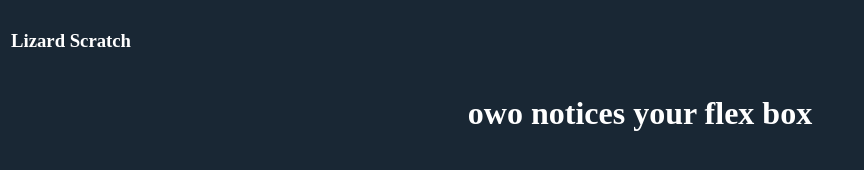
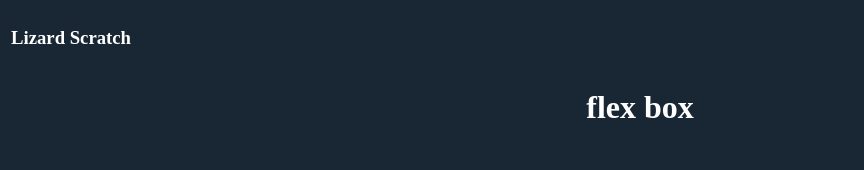
Before and after one commit to Call-of-Lizard/lizard-scratch, a plain HTML site: page index.html in a window 1280 px wide. Shown: the whole page, without its empty margins (0-864 px from the left). Drawn offline with Linux system fonts and the light colour scheme.

Commit message:
comments
literally nothing of value lol

```diff
--- a/index.html
+++ b/index.html
@@ -1,19 +1,22 @@
 <!DOCTYPE html>
 <html>
     <head>
+        <!--meta parts-->
         <title>Lizard Scratch</title>
         <link rel="stylesheet" href="lizardScratch.css">
         <meta name="viewport" content="width=device-width, initial-scale=1.0">
         <link rel="icon" type="image/x-icon" href="https://i.imgur.com/9yk0ckn.png">
     </head>
     <body>
+        <!--header-->
         <header>
             <div class="headerBack">
                 <h3>Lizard Scratch</h3>
             </div>
         </header>
+        <!--main body-->
         <div class="midBox">
-        <h1>owo notices your flex box</h1>
+        <h1>flex box</h1>
         </div>
     </body>
 </html>
--- a/lizardScratch.css
+++ b/lizardScratch.css
@@ -14,7 +14,8 @@ header{
 }
 
 .headerBack{
-    margin: 3px;
+    margin-left: 3px;
+    margin-right: 3px;
 }
 
 .midBox{
```
